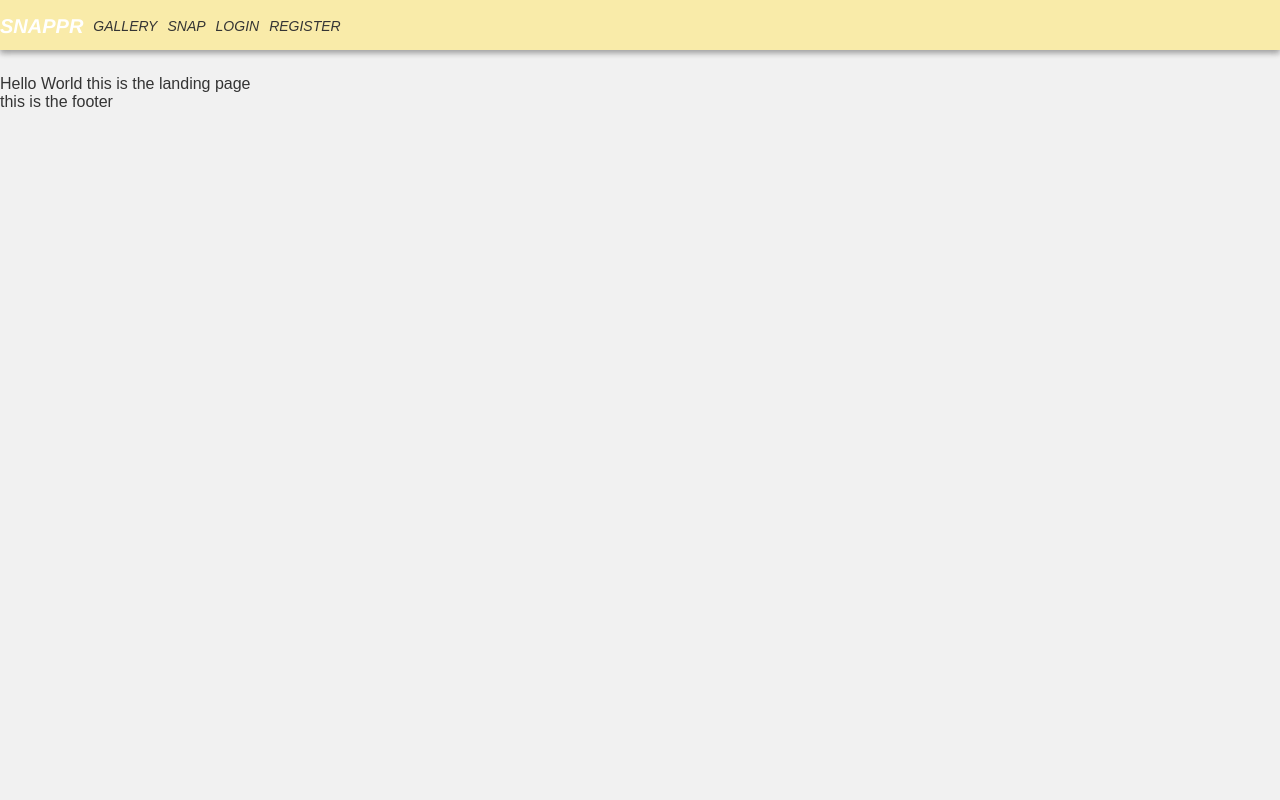
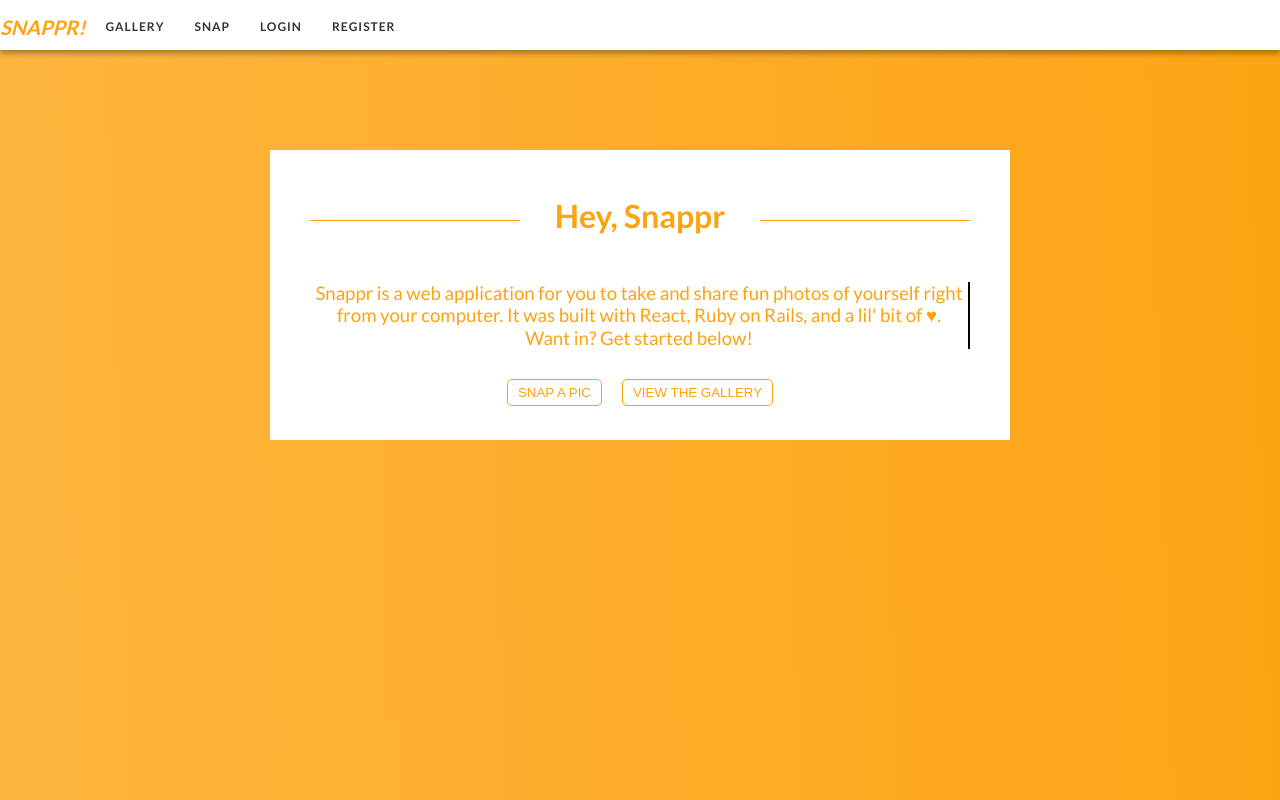
Before and after one commit to stephdfung/snappr, a React (Create React App) app in the folder snappr-react/: page / in a window 1280 px wide. Built offline with nearby package versions, Linux system fonts and the light colour scheme.

Commit message:
Styling for landing

```diff
--- a/snappr-react/package.json
+++ b/snappr-react/package.json
@@ -10,7 +10,6 @@
     "node-gyp": "^3.6.2",
     "react": "^16.0.0",
     "react-dom": "^16.0.0",
-    "react-fabricjs": "^0.1.6",
     "react-router-dom": "^4.2.2",
     "react-scripts": "1.0.14",
     "react-sketchpad": "0.0.3",
--- a/snappr-react/src/App.css
+++ b/snappr-react/src/App.css
@@ -1,7 +1,9 @@
+@import url(https://fonts.googleapis.com/css?family=Lato:300,400,700);
+
 .nav {
   position: sticky;
   width: 100%;
-  background-color: #F9EBA9;
+  background-color: #fff;
   height: 50px;
   display: flex;
   flex-direction: row;
@@ -11,31 +13,152 @@
 }
 
 h5 {
-  font-family: Helvetica, sans-serif;
+  font-family: "Lato", sans-serif;
   font-style: italic;
-  color: #fff;
+  font-weight: 900;
+  color: #FCA311;
   text-transform: uppercase;
   font-size: 20px;
   margin: 15px 5px 10px 0;
 }
 
-.nav-buttons-align > a {
+.nav-button {
+  padding: 15px;
+}
+
+.nav-button:hover, .nav-button:active {
+  border-top: 4px solid #FCA311;
+  color: #FCA311;
+  transition: .5s ease-in-out;
+}
+
+.nav-button {
   display: inline-block;
   color: #343434;
   text-transform: uppercase;
-  font-style: italic;
-  font-size: 14px;
-  margin: 18px 5px 18px 5px;
+  letter-spacing: 1px;
+  font-weight: 900;
+  font-size: 12px;
+  border-top: 4px solid #fff;
 }
 
-body {
+body, .body-component-b {
   background-color: #F1F1F1;
   color: #343434;
+  font-family: "Lato", sans-serif;
 }
+
+/* https://codepen.io/codycurley/pen/bdqevE */
+/* https://www.gradient-animator.com/ */
+.body-component-a {
+  background: linear-gradient(268deg, #fca311, #ffcf80, #fca311, #ce8000);
+  background-size: 800% 800%;
+
+  -webkit-animation: background 11s ease infinite;
+  -moz-animation: background 11s ease infinite;
+  animation: background 11s ease infinite;
+}
+
+  @-webkit-keyframes background {
+      0%{background-position:0% 51%}
+      50%{background-position:100% 50%}
+      100%{background-position:0% 51%}
+  }
+  @-moz-keyframes background {
+      0%{background-position:0% 51%}
+      50%{background-position:100% 50%}
+      100%{background-position:0% 51%}
+  }
+  @keyframes background {
+      0%{background-position:0% 51%}
+      50%{background-position:100% 50%}
+      100%{background-position:0% 51%}
+  }
 
 a, a:visited, a:active {
   text-decoration: none;
   color: #343434;
+}
+
+.hero {
+  background-color: #fff;
+  width: 700px;
+  height: 250px;
+  margin: 100px auto;
+  padding: 20px;
+  color: #FCA311;
+  text-align: center;
+}
+
+hr {
+  height: 0px;
+  width: 30%;
+  border: 0;
+  display: inline-block;
+  border-bottom: 1px solid #FCA311;
+  margin: 50px 20px 10px 20px;;
+}
+
+.title {
+  display: flex;
+  justify-content: space-between;
+  align-self: center;
+}
+
+.title > h1 {
+  display: inline-block;
+  padding: 5px;
+}
+
+.p-container {
+  padding: 20px;
+}
+
+.p-container > p {
+  text-align: center;
+  padding: 0;
+  margin: 0;
+  font-size: 14pt;
+  overflow: hidden;
+  border-right: .15em solid #000;
+  white-space: nowrap;
+  animation:
+    typing 3.5s steps(40, end),
+    blink-caret .75s step-end infinite;
+}
+
+.p-container > p:nth-child(2) {
+  animation:
+    typing 3.5s steps(40, end),
+    blink-caret .75s step-end infinite;
+}
+
+
+.p-container > p:nth-child(3) {
+  animation:
+    typing 3.5s steps(40, end),
+    blink-caret .75s step-end infinite;
+}
+
+
+@keyframes typing {
+  from {width: 0}
+  to {width: 100%}
+}
+
+@keyframes blink-caret {
+  from, to {border-color: transparent}
+  50% {border-color: #000}
+}
+
+.hero-buttons > button {
+  border: 1px solid #FCA311;
+  border-radius: 5px;
+  background-color: #fff;
+  color: #FCA311;
+  text-transform: uppercase;
+  padding: 5px 10px 5px 10px;
+  margin: 10px;
 }
 
 .gallery-container {
@@ -52,11 +175,60 @@ a, a:visited, a:active {
 }
 
 .gallery-pic-container {
-  padding: 20px;
+  padding: 5px;
   background: #fff;
   box-shadow: 0 1px 2px rgba(0,0,0,0.16), 0 3px 6px rgba(0,0,0,0.23);
+  position: relative;
 }
 
 .gallery-img {
   width: 100%;
+  display: block;
 }
+
+.gallery-pic-container:hover {
+  margin: 0;
+}
+
+video#video, img#photo {
+  border: 15px white solid;
+  box-shadow: 0 1px 2px rgba(0,0,0,0.16), 0 3px 6px rgba(0,0,0,0.23);
+}
+
+.camera, .camera-pic {
+  margin: 0 auto;
+  display: block;
+  width: 640px;
+  padding: 20px;
+}
+
+#startButton, #saveButton {
+  padding: 5px 20px 5px 20px;
+  height: 15px;
+  width: 45px;
+  background-color: #FCA311;
+  border: none;
+  margin: 5px;
+  border-radius: 5px;
+  margin: 0 auto;
+  color: #fff;
+}
+
+.delete {
+  margin: 20px;
+  border: none;
+  border-radius: 5px;
+  padding: 5px 20px 5px 20px;
+  background-color: #FCA311;
+  color: #fff;
+  text-transform: uppercase;
+  font-weight: 700;
+}
+
+.pic-show {
+  margin: 0 auto;
+  padding: 10px;
+  background: #fff;
+  box-shadow: 0 2px 4px rgba(0,0,0,0.16), 0 2px 4px rgba(0,0,0,0.23);
+  width: 640px;
+}
--- a/snappr-react/src/Components/Footer.js
+++ b/snappr-react/src/Components/Footer.js
@@ -8,8 +8,8 @@ class Footer extends Component {
 
   render() {
     return(
-      <div>
-        this is the footer
+      <div className="footer">
+
       </div>
     )
   }
--- a/snappr-react/src/Components/Gallery.js
+++ b/snappr-react/src/Components/Gallery.js
@@ -25,12 +25,15 @@ class Gallery extends Component {
       })
       console.log(res.data);
     }).catch( err => console.log(err))
+
+    document.body.style.backgroundColor = '#F1F1F1'
+    document.body.className="body-component-b"
   }
 
   showGallery(pic) {
     return(
       <div className="gallery-pic-container">
-        <Link to={`/snap/${pic.id}`}>
+        <Link className="link-pic" to={`/snap/${pic.id}`}>
           <img className="gallery-img" src={pic.canvas_img} />
         </Link>
       </div>
--- a/snappr-react/src/Components/Landing.js
+++ b/snappr-react/src/Components/Landing.js
@@ -8,10 +8,30 @@ class Landing extends Component {
     super();
   }
 
+  componentDidMount(){
+    document.body.style.backgroundColor = '#FCA311'
+    document.body.className="body-component-a"
+  }
+
   render() {
     return(
-      <div>
-        Hello World this is the landing page
+      <div className="landing-page">
+          <div className="hero">
+            <div className="title">
+              <hr className="left" />
+                <h1>Hey, Snappr</h1>
+              <hr className="right" />
+            </div>
+            <div className="p-container">
+              <p>Snappr is a web application for you to take and share fun photos of yourself right</p>
+              <p>from your computer. It was built with React, Ruby on Rails, and a lil' bit of ♥.</p>
+              <p>Want in? Get started below!</p>
+           </div>
+          <div className="hero-buttons">
+            <button>Snap a pic</button>
+            <button>View the gallery</button>
+          </div>
+        </div>
       </div>
     )
   }
--- a/snappr-react/src/Components/ShowDestroy.js
+++ b/snappr-react/src/Components/ShowDestroy.js
@@ -34,8 +34,10 @@ class ShowDestroy extends Component {
           revealDestroy: true,
         })
       }
+    }).catch(err => console.log(err));
 
-    }).catch(err => console.log(err));
+    document.body.style.backgroundColor = '#F1F1F1'
+    document.body.className="body-component-b"
   }
 
   destroyPic() {
@@ -68,17 +70,20 @@ class ShowDestroy extends Component {
     console.log(this.state.revealDestroy)
 
     return(
-      <button className="delete" onClick={this.destroyPic} >Delete</button>
+      <center>
+        <button className="delete" onClick={this.destroyPic} >Delete</button>
+      </center>
     )
   }
 
 
   render() {
     return (
+      <div>
       <div className="pic-show">
         <img src={this.state.pic.canvas_img} alt='' />
-        {this.state.revealDestroy ? this.renderDestroyButton() : ''}
-
+      </div>
+        {!this.state.revealDestroy ? this.renderDestroyButton() : ''}
         {this.state.fireRedirect ? <Redirect push to="/gallery" /> : ''}
       </div>
     )
--- a/snappr-react/src/components/Create.js
+++ b/snappr-react/src/components/Create.js
@@ -2,6 +2,8 @@ import React, { Component } from 'react';
 import { Link, Redirect } from 'react-router-dom';
 import axios from 'axios';
 import cookies from 'cookies-js';
+// import {Canvas, Circle, Image, Path, Text} from 'react-fabricjs';
+import { SketchPad, TOOL_PENCIL } from 'react-sketchpad/lib';
 
 class Create extends Component {
   constructor() {
@@ -24,6 +26,8 @@ class Create extends Component {
     this.handleSaveClick = this.handleSaveClick.bind(this);
     this.twoMethodsCall = this.twoMethodsCall.bind(this);
     this.showCanvas = this.showCanvas.bind(this);
+    this.retakeClick = this.retakeClick.bind(this);
+    this.showCamera = this.showCamera.bind(this);
   }
 
   componentWillMount () {
@@ -63,6 +67,8 @@ class Create extends Component {
       canvas.style.display = 'none'
 
     this.clearPicture();
+    document.body.style.backgroundColor = '#F1F1F1'
+    document.body.className="body-component-b"
   }
 
   clearPicture() {
@@ -146,17 +152,39 @@ class Create extends Component {
     canvas.style.display = 'inline'
   }
 
+  hideCanvas() {
+    let canvas = document.querySelector('#root > div > div.capture > div.output.hidden')
+    canvas.style.display = 'none'
+  }
+
+  showCamera(event) {
+    event.preventDefault();
+    this.setState({
+
+      cameraDisplay: true
+    })
+    console.log(this.state)
+  }
 
   twoMethodsCall(event) {
     this.handleStartClick(event);
     this.showCanvas();
   }
 
+  retakeClick(event) {
+    event.preventDefault();
+    this.hideCanvas();
+    this.showCamera(event);
+
+  }
+
   renderCamera() {
     return (
-      <div className="camera">
-        <video id="video"></video>
-        <a id="startButton" onClick={ this.twoMethodsCall }>Take photo</a>
+      <div>
+        <center><a id="startButton" onClick={ this.twoMethodsCall }>SNAP</a></center>
+        <div className="camera">
+          <video id="video"></video>
+        </div>
       </div>
     )
   }
@@ -210,9 +238,11 @@ class Create extends Component {
         <canvas id="canvas" hidden></canvas>
 
         <div className="output hidden">
-          <img id="photo" alt="Your photo"/>
-
-          <a id="saveButton"onClick={ this.handleSaveClick }>Save Photo</a>
+          <center><a id="saveButton"onClick={ this.handleSaveClick }>Save Photo</a></center>
+          <div className="camera-pic">
+            <img id="photo" alt="Your photo"/>
+          </div>
+          <center><a id="startButton" onClick={ this.retakeClick }> Retake </a> </center>
           {this.state.fireRedirect ? <Redirect push to={`/snap/${this.state.pic_id}`} /> : ''}
         </div>
 
--- a/snappr-react/src/components/Nav1.js
+++ b/snappr-react/src/components/Nav1.js
@@ -6,7 +6,7 @@ const Nav = () => {
       <div className="nav">
 
         {/* <div className="lock-up"> */}
-          <Link to={`/`}> <h5>snappr</h5> </Link>
+          <Link to={`/`}> <h5>snappr!</h5> </Link>
         {/* </div> */}
 
         <div className="nav-buttons-align">
```
Also changed, not shown: 1 other file (tests, documents, lock files or other folders).
